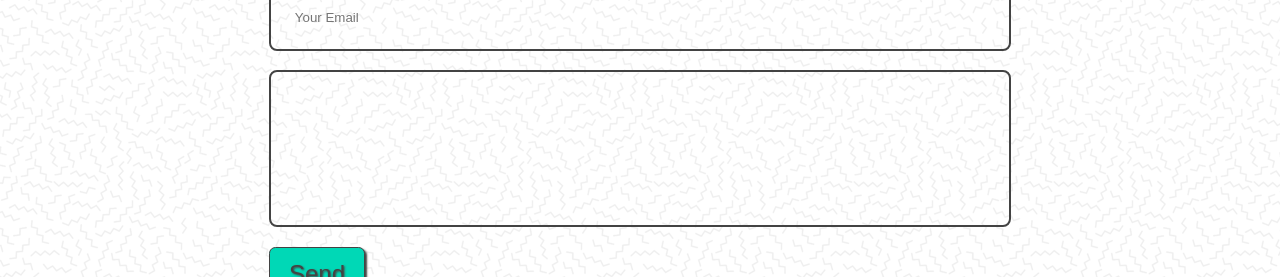
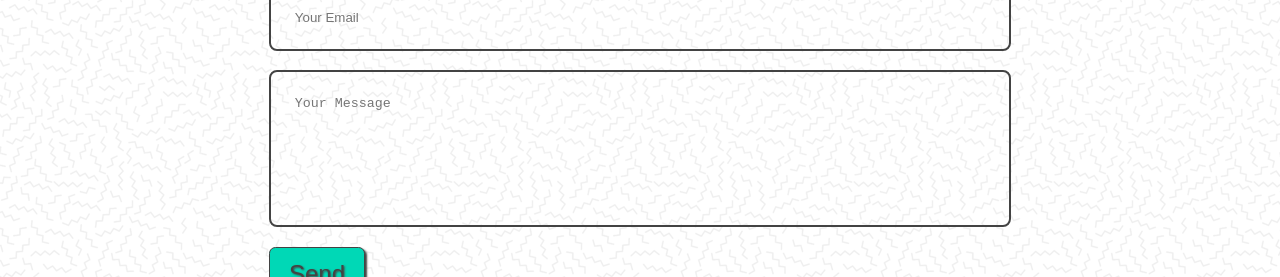
Before and after one commit to oliverdantzer/oliverdantzer.github.io, a React (Create React App) app: page / in a window 1280 px wide. Shown: the part 3247-3524 px from the top of the page. Built offline with nearby package versions, Linux system fonts and the light colour scheme; a web font is replaced by a local one.

Commit message:
Update Contact.jsx

```diff
--- a/src/components/contact/Contact.jsx
+++ b/src/components/contact/Contact.jsx
@@ -1,4 +1,4 @@
-import { useRef} from 'react'
+import { useRef } from 'react'
 import './contact.css'
 import {MdOutlineMailOutline} from 'react-icons/md'
 import emailjs from 'emailjs-com'
@@ -30,9 +30,9 @@ const Contact = () => {
           </article>
         </div>
         <form ref={form} onSubmit={sendEmail}>
-          <input type="text" name='name' placeholder='Your Full Name' required />
-          <input type="email" name='email' placeholder='Your Email' required />
-          <textarea type="message" rows="7" placeholder='Your Message' required> </textarea>
+          <input type="text" name='user_name' placeholder='Your Full Name' required />
+          <input type="email" name='user_email' placeholder='Your Email' required />
+          <textarea type="message" name='message' rows="7" placeholder='Your Message' required></textarea>
           <button type='submit' className='btn btn-primary'>Send</button>
         </form>
       </div>
```
